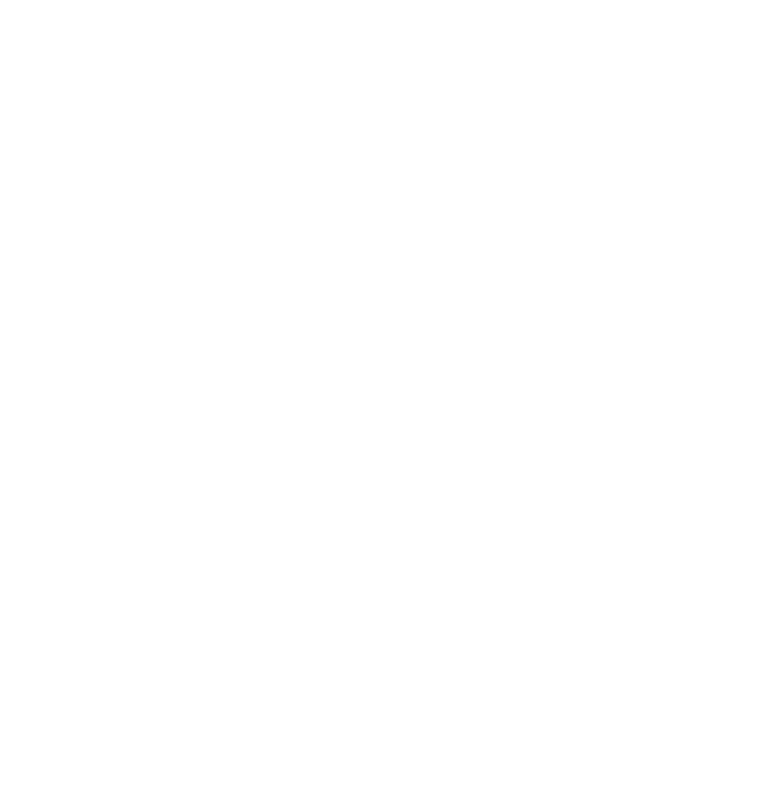
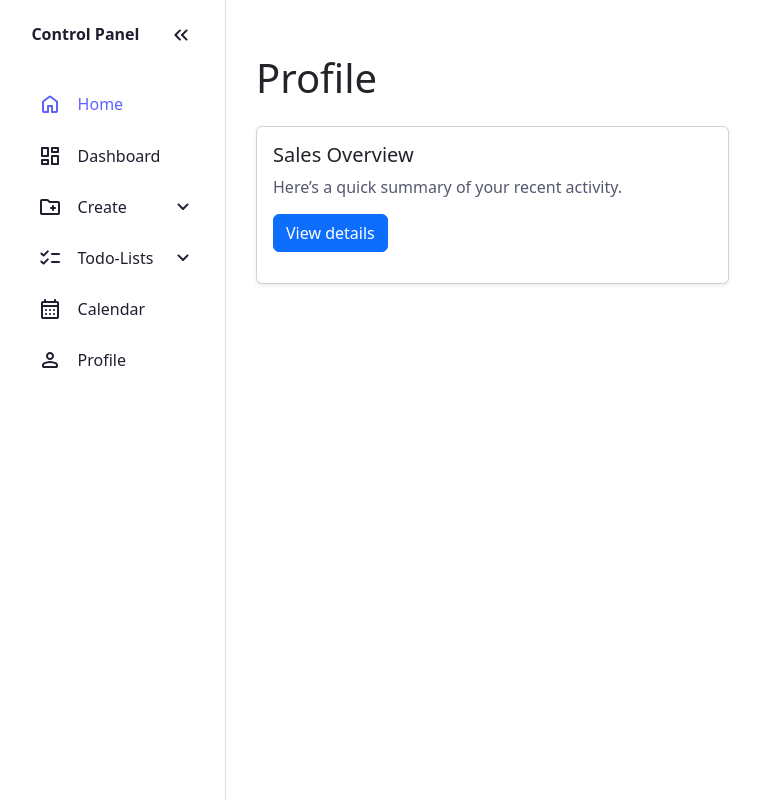
Before and after one commit to Haztry/accountWork, a website: page public/modules/profile/profile.html in a window 1280 px wide. Shown: the whole page, without its empty margins (24-784 px from the left). Drawn offline with nearby package versions, Linux system fonts and the light colour scheme.

Commit message:
Working on the page design

```diff
--- a/public/modules/profile/profile.html
+++ b/public/modules/profile/profile.html
@@ -3,9 +3,35 @@
 <head>
     <meta charset="UTF-8">
     <meta name="viewport" content="width=device-width, initial-scale=1.0">
-    <title>Document</title>
+    <link rel="stylesheet" href="/main.css">
+    <script type="text/javascript" src="/app.js" defer></script>
+    <link
+    href="https://cdn.jsdelivr.net/npm/bootstrap@5.3.8/dist/css/bootstrap.min.css"
+    rel="stylesheet"
+  />
+    <title>Profile</title>
 </head>
 <body>
+    <div id="navbar-container"></div>
 
+    <main>
+        <div class="mt-4">
+            <h1 class="mb-4">Profile</h1>
+
+            <div class="row">
+                <div class="col-md-6">
+                <div class="card shadow-sm">
+                    <div class="card-body">
+                    <h5 class="card-title">Sales Overview</h5>
+                    <p class="card-text">Here’s a quick summary of your recent activity.</p>
+                    <button class="btn btn-primary">View details</button>
+                    </div>
+                </div>
+                </div>
+            </div>
+        </div>
+    </main>
+
+<script src="https://cdn.jsdelivr.net/npm/bootstrap@5.3.8/dist/js/bootstrap.bundle.min.js"></script>
 </body>
 </html>
--- a/public/navbar.html
+++ b/public/navbar.html
@@ -26,9 +26,9 @@
         </button>
         <ul class="sub-menu">
           <div>
-            <li><a href="#">Folder</a></li>
-            <li><a href="#">Document</a></li>
-            <li><a href="#">Project</a></li>
+            <li><a href="#">New Client</a></li>
+            <li><a href="#">New Land</a></li>
+            <li><a href="#">New Invoice</a></li>
           </div>
         </ul>
       </li>
```
Also changed, not shown: public/home/index.html (+7 -1 lines), public/modules/dashboard/dashboard.html (+23 -2 lines).
